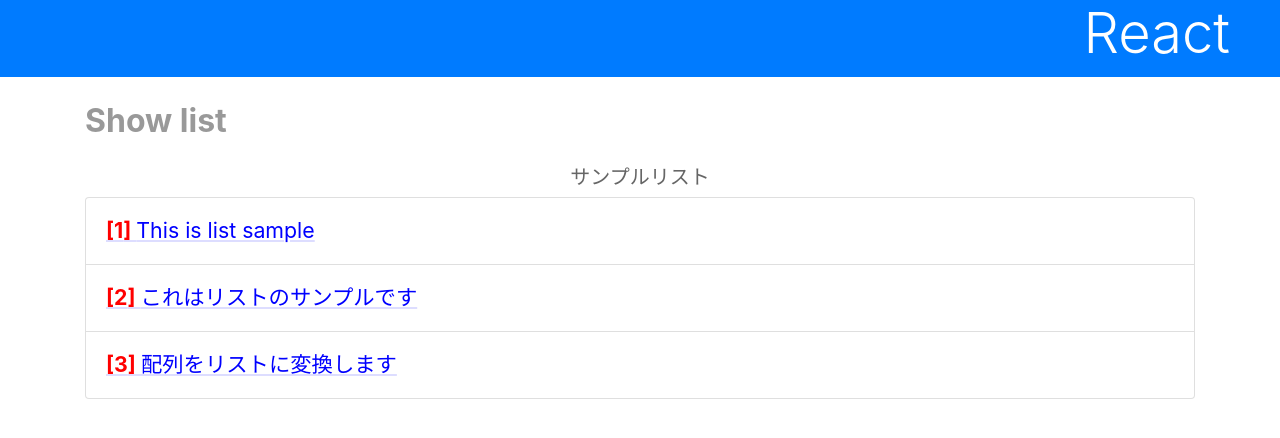
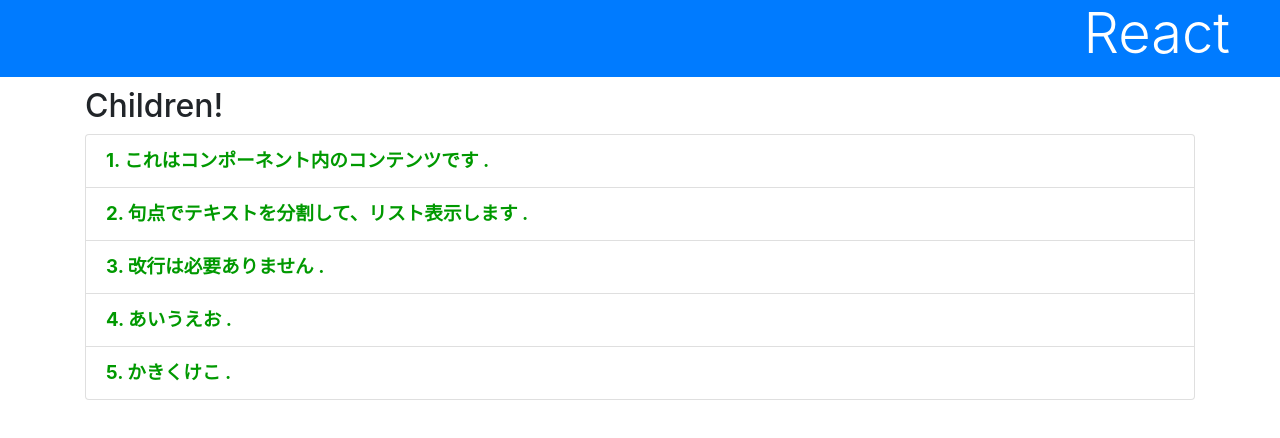
Before and after one commit to thirota/react_app, a React (Create React App) app: page / in a window 1280 px wide. Shown: the top 438 px of the page. Built offline with nearby package versions, Linux system fonts and the light colour scheme.

Commit message:
using child element

```diff
--- a/src/App.js
+++ b/src/App.js
@@ -4,74 +4,55 @@
 import Rect from './Rect'
 
 class App extends Component {
-  data = [
-    "This is list sample",
-    "これはリストのサンプルです",
-    "配列をリストに変換します"
-  ]
+  input = ''
 
   constructor(props) {
     super(props);
-    this.state = {
-      list: this.data
-    }
   }
 
   render() {
     return <div>
       <h1 className="bg-primary text-white display-4">React</h1>
       <div className="container">
-        <p className="subtitle">Show list</p>
-        <List title="サンプルリスト" data={this.data}/>
+        <Message title="Children!">
+          これはコンポーネント内のコンテンツです。
+          句点でテキストを分割して、リスト表示します。
+          改行は必要ありません。あいうえお。かきくけこ。
+        </Message>
       </div>
     </div>
   }
 
 }
 
-class List extends Component {
-  number = 1
+class Message extends Component {
+  li = {
+    fontSize: "14pt",
+    fontWeight: "bold",
+    color: "#090"
+  }
 
   render() {
-    let data = this.props.data;
+    let content = this.props.children
+    let arr = content.split('。')
+    let arr2 = []
+    for (let i = 0; i < arr.length; i++) {
+      if (arr[i].trim() != '') {
+        arr2.push(arr[i])
+      }
+    }
+    let list = arr2.map((value,key)=>(
+      <li className="list-group-item" style={this.li}
+        key={key}>{key+1}. {value} .</li>
+    ))
+
     return (
       <div>
-        <p className="h5 text-center">{this.props.title}</p>
-        <ul className="list-group">
-          {data.map((item, key)=>
-            <li className="list-group-item" key={key}>
-              <Item number={key + 1} value={item}/>
-            </li>
-          )}
-        </ul>
+        <h2>{this.props.title}</h2>
+        <ol className="list-group">{list}</ol>
       </div>
     )
   }
 }
 
-class Item extends Component {
-  itm = {
-      fontSize: "16pt",
-      color: "#00f",
-      textDecoration: 'underline',
-      textDecorationColor: '#ddf'
-  }
-
-  num = {
-    fontWeight: "bold",
-    color: "red"
-  }
-
-  render() {
-    return (
-      <p style={this.itm}>
-        <span style={this.num}>
-          [{this.props.number}]&nbsp;
-        </span>
-        {this.props.value}
-      </p>
-    )
-  }
-}
-
 export default App;
```
